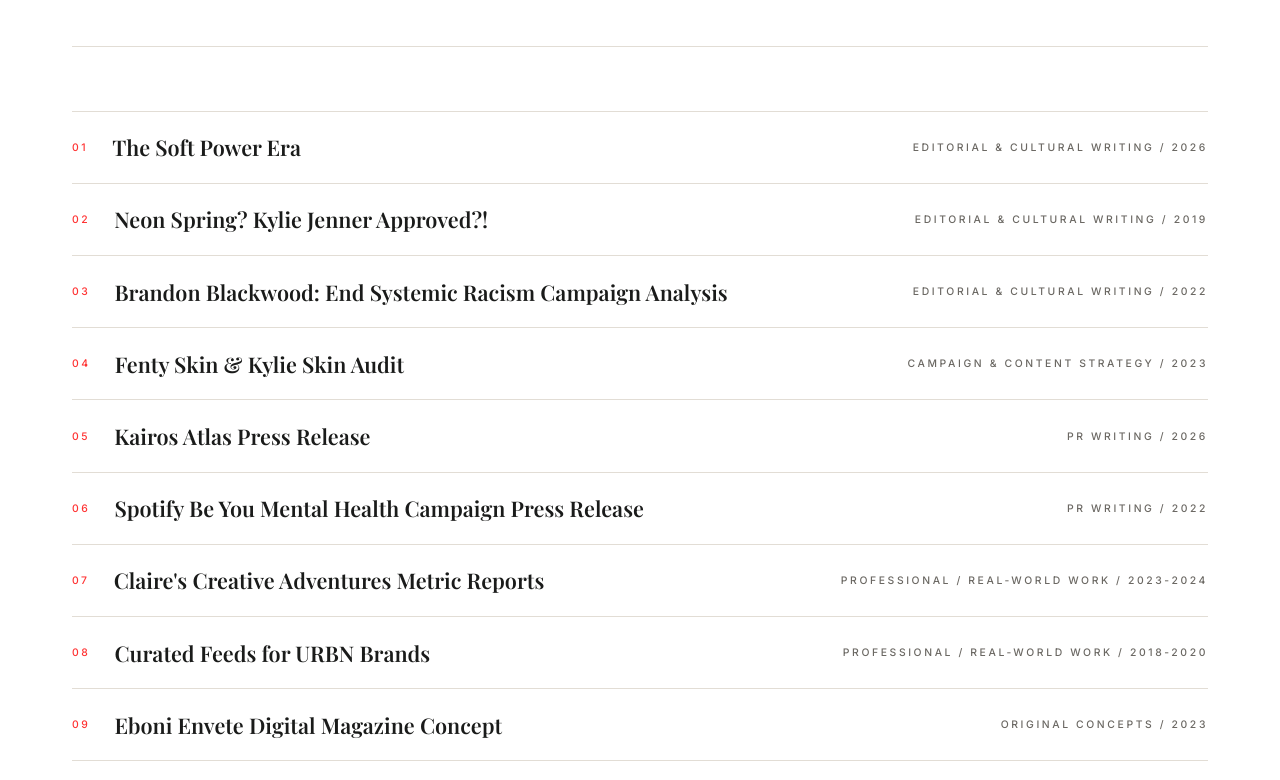
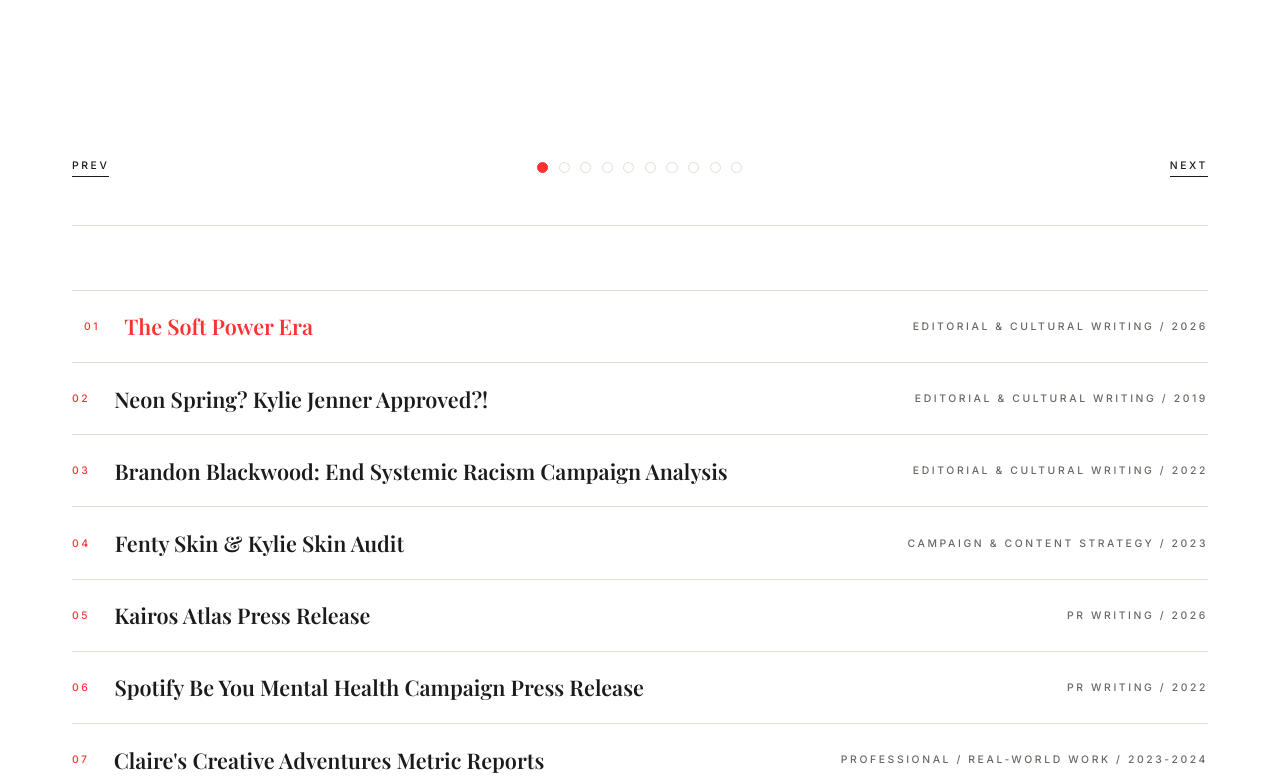
Before and after one commit to GreatlyDev/TaylorPort, a React (Vite) app: page / in a window 1280 px wide. Shown: the part 2740-3520 px from the top of the page. Built offline with nearby package versions, Linux system fonts and the light colour scheme; a web font is replaced by a local one.

Commit message:
Fix URBN gallery labels and slide jumps

```diff
--- a/src/App.jsx
+++ b/src/App.jsx
@@ -1,4 +1,4 @@
-import { useState } from "react";
+import { useRef, useState } from "react";
 import {
   capabilities,
   documentLinks,
@@ -18,10 +18,18 @@
   );
 }
 
-function Slideshow({ slides, className = "", label, renderSlide }) {
-  const [current, setCurrent] = useState(0);
+function Slideshow({ slides, className = "", current, label, onChange, renderSlide }) {
+  const [internalCurrent, setInternalCurrent] = useState(0);
+  const currentIndex = typeof current === "number" ? current : internalCurrent;
   const lastIndex = slides.length - 1;
-  const goTo = (index) => setCurrent((index + slides.length) % slides.length);
+  const goTo = (index) => {
+    const nextIndex = (index + slides.length) % slides.length;
+    if (onChange) {
+      onChange(nextIndex);
+      return;
+    }
+    setInternalCurrent(nextIndex);
+  };
 
   return (
     <div
@@ -30,15 +38,15 @@
       aria-roledescription="carousel"
       tabIndex={0}
       onKeyDown={(event) => {
-        if (event.key === "ArrowLeft") goTo(current - 1);
-        if (event.key === "ArrowRight") goTo(current + 1);
+        if (event.key === "ArrowLeft") goTo(currentIndex - 1);
+        if (event.key === "ArrowRight") goTo(currentIndex + 1);
       }}
     >
       <div className="slide-viewport">
         {slides.map((slide, index) => (
           <div
-            className={`slide ${index === current ? "is-active" : ""}`}
-            aria-hidden={index !== current}
+            className={`slide ${index === currentIndex ? "is-active" : ""}`}
+            aria-hidden={index !== currentIndex}
             key={`${slide.title}-${slide.year ?? index}`}
           >
             {renderSlide(slide, index)}
@@ -54,16 +62,16 @@
         <div className="slide-dots" aria-label="Slide navigation">
           {slides.map((slide, index) => (
             <button
-              className={`slide-dot ${index === current ? "is-active" : ""}`}
+              className={`slide-dot ${index === currentIndex ? "is-active" : ""}`}
               type="button"
               aria-label={`Show slide ${index + 1}: ${slide.title}`}
-              aria-current={index === current}
+              aria-current={index === currentIndex}
               onClick={() => goTo(index)}
               key={`dot-${slide.title}-${index}`}
             />
           ))}
         </div>
-        <button className="slide-control" type="button" onClick={() => goTo(current === lastIndex ? 0 : current + 1)}>
+        <button className="slide-control" type="button" onClick={() => goTo(currentIndex === lastIndex ? 0 : currentIndex + 1)}>
           <span className="sr-only">Next slide</span>
           <span aria-hidden="true">Next</span>
         </button>
@@ -245,6 +253,13 @@
 }
 
 function Work() {
+  const [currentProject, setCurrentProject] = useState(0);
+  const slideshowRef = useRef(null);
+  const jumpToProject = (index) => {
+    setCurrentProject(index);
+    slideshowRef.current?.scrollIntoView({ behavior: "smooth", block: "start" });
+  };
+
   return (
     <section className="work-section" id="work">
       <div className="container">
@@ -257,20 +272,24 @@
           </p>
         </div>
 
+        <div className="work-carousel-anchor" ref={slideshowRef}>
           <Slideshow
             slides={featuredWork}
             className="work-slideshow"
+            current={currentProject}
             label="Featured Taylor Jones work samples"
+            onChange={setCurrentProject}
             renderSlide={(project) => <FeaturedWorkSlide project={project} />}
           />
+        </div>
 
         <div className="project-index" aria-label="All work samples">
           {featuredWork.map((project, index) => (
-            <a
-              href={documentLinks.writingPortfolio}
-              className="project-index-item"
-              target="_blank"
-              rel="noreferrer"
+            <button
+              className={`project-index-item ${index === currentProject ? "is-active" : ""}`}
+              type="button"
+              aria-current={index === currentProject ? "true" : undefined}
+              onClick={() => jumpToProject(index)}
               key={project.title}
             >
               <span className="cap-num t-sans-caps">{String(index + 1).padStart(2, "0")}</span>
@@ -278,7 +297,7 @@
               <span className="project-index-meta t-sans-caps">
                 {project.category} / {project.year}
               </span>
-            </a>
+            </button>
           ))}
         </div>
       </div>
--- a/src/data/portfolio.js
+++ b/src/data/portfolio.js
@@ -76,11 +76,11 @@
     type: "Visual Content Curation",
     image: "/assets/work/urbn-feed-1.png",
     gallery: [
-      { src: "/assets/work/urbn-feed-1.png", label: "Urban Outfitters", shortLabel: "UO" },
-      { src: "/assets/work/urbn-feed-2.png", label: "URBN brand family", shortLabel: "URBN" },
+      { src: "/assets/work/urbn-feed-1.png", label: "Anthropologie", shortLabel: "Anthro" },
+      { src: "/assets/work/urbn-feed-2.png", label: "Nuuly", shortLabel: "Nuuly" },
       { src: "/assets/work/urbn-feed-3.png", label: "Free People", shortLabel: "FP" },
-      { src: "/assets/work/urbn-feed-5.png", label: "Anthropologie", shortLabel: "Anthro" },
-      { src: "/assets/work/urbn-feed-4.png", label: "Nuuly", shortLabel: "Nuuly" },
+      { src: "/assets/work/urbn-feed-5.png", label: "Urban Outfitters", shortLabel: "UO" },
+      { src: "/assets/work/urbn-feed-4.png", label: "URBN brand overview", shortLabel: "URBN" },
     ],
     description:
       "A visual content curation project exploring feed direction across Urban Outfitters, Nuuly, Anthropologie, and Free People. The work highlights brand-specific styling, color rhythm, lifestyle cues, and social-first merchandising across distinct URBN audiences.",
--- a/src/styles.css
+++ b/src/styles.css
@@ -460,7 +460,7 @@
 .work-slideshow .slide-viewport {
   align-items: center;
   display: flex;
-  min-height: clamp(520px, 44vw, 620px);
+  height: clamp(620px, 58vw, 760px);
   overflow: visible;
 }
 
@@ -473,6 +473,7 @@
   display: grid;
   gap: 4rem;
   grid-template-columns: minmax(340px, 1.15fr) minmax(0, 0.85fr);
+  height: 100%;
 }
 
 .featured-work-media {
@@ -493,17 +494,25 @@
 .featured-work-media.has-gallery {
   aspect-ratio: auto;
   background-color: #ffffff;
+  display: flex;
+  height: 100%;
+  min-height: 0;
   padding: 0.75rem;
 }
 
 .featured-work-gallery {
   display: grid;
   gap: 0.9rem;
+  grid-template-rows: minmax(0, 1fr) auto;
+  height: 100%;
+  min-height: 0;
+  width: 100%;
 }
 
 .gallery-main {
   aspect-ratio: 1 / 1;
   background-color: #ffffff;
+  min-height: 0;
   overflow: hidden;
 }
 
@@ -578,15 +587,23 @@
 
 .project-index-item {
   align-items: center;
+  background: transparent;
+  border: 0;
   border-bottom: 1px solid var(--border-subtle);
+  color: inherit;
+  cursor: pointer;
   display: grid;
+  font: inherit;
   gap: 1.5rem;
   grid-template-columns: auto 1fr auto;
   padding: 1.35rem 0;
+  text-align: left;
   transition: color 0.3s ease, padding-left 0.3s ease;
+  width: 100%;
 }
 
-.project-index-item:hover {
+.project-index-item:hover,
+.project-index-item.is-active {
   color: var(--accent-biscuit);
   padding-left: 0.75rem;
 }
@@ -844,7 +861,7 @@
   }
 
   .work-slideshow .slide-viewport {
-    min-height: clamp(900px, 160vw, 1100px);
+    height: clamp(900px, 160vw, 1120px);
   }
 
   .about-text-columns {
```
Also changed, not shown: scripts/static-preview.mjs (+14 -2 lines), scripts/verify-content.mjs (+18 -4 lines). Lines whose indentation alone changed are shown as unchanged.
